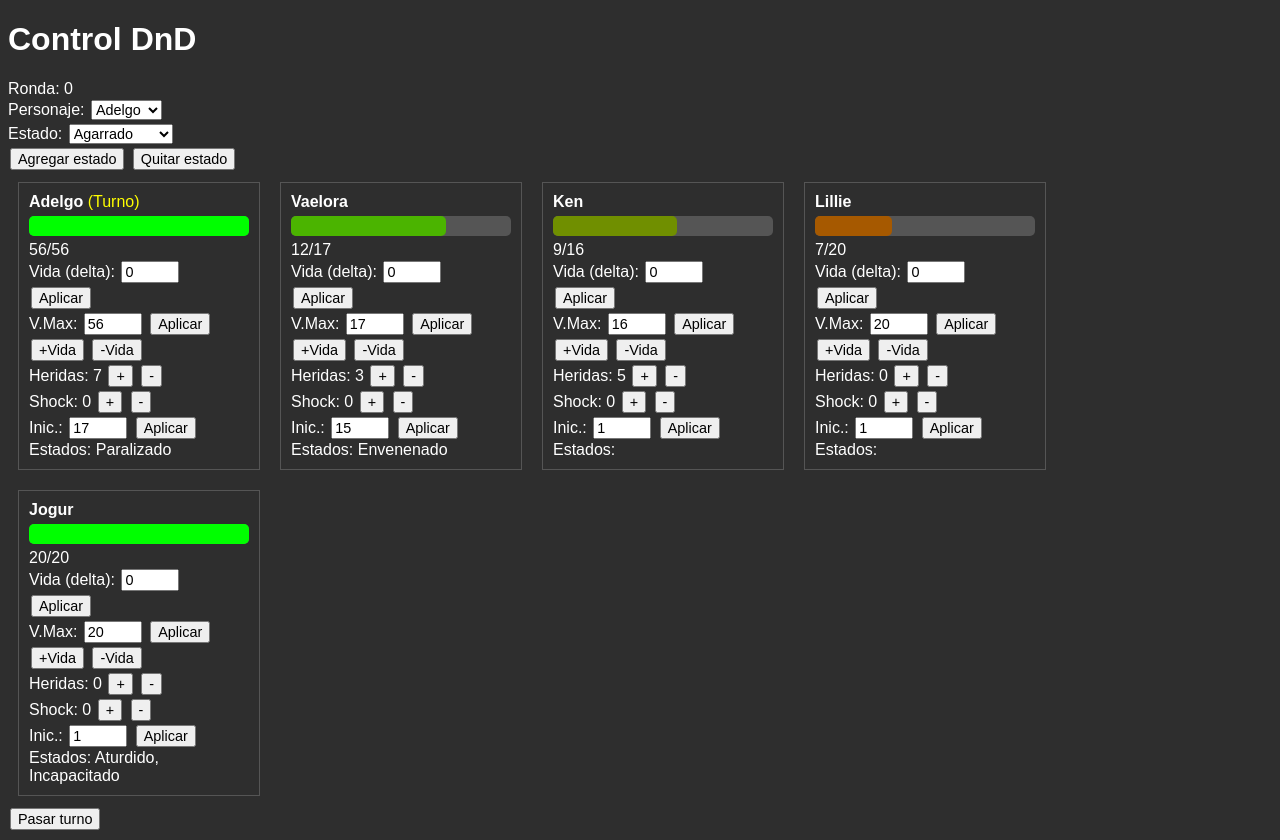
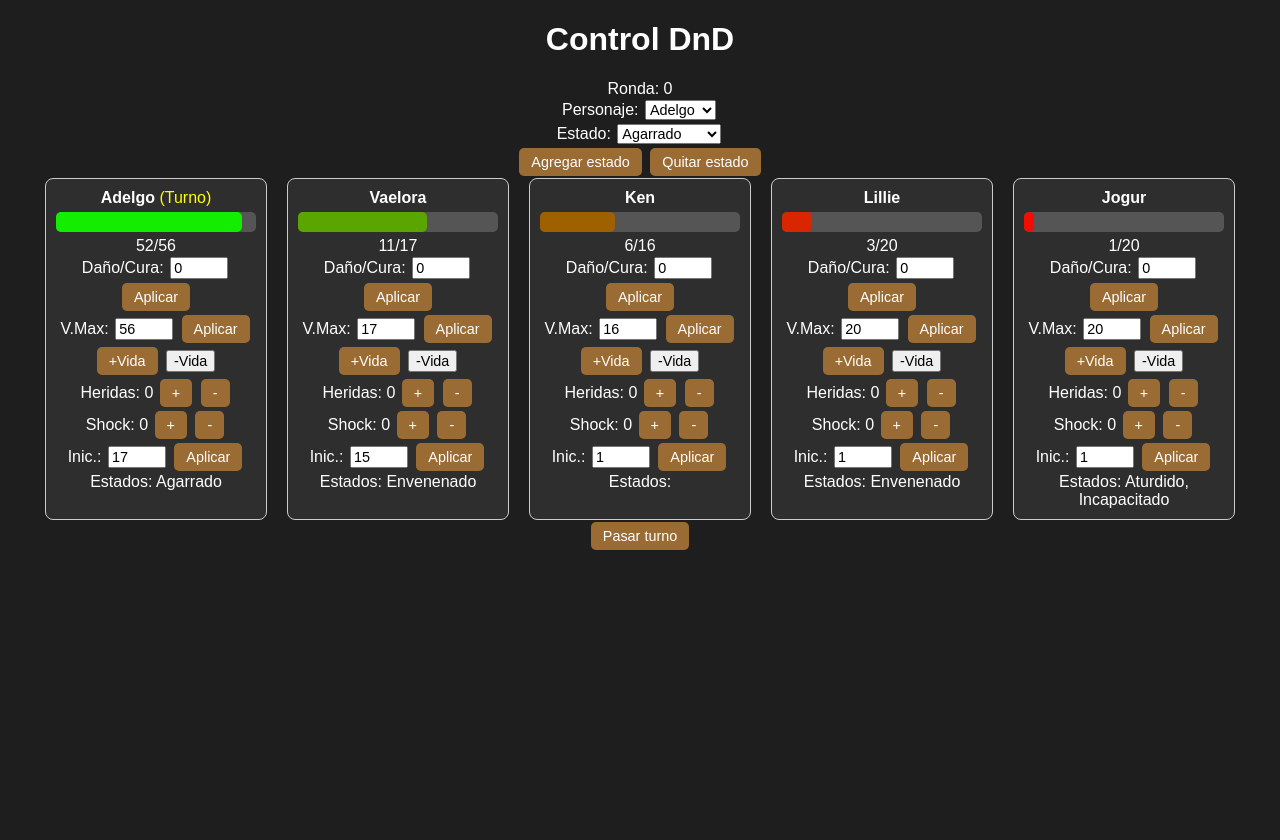
Before and after one commit to corona314/dnd_dashboard, a Flask app: page /control in a window 1280 px wide. After the commit the page ends 550 px from the top, so only its background shows below. Run offline with Flask 3, Linux system fonts and the light colour scheme.

Commit message:
Better UI for control

```diff
--- a/personajes.json
+++ b/personajes.json
@@ -3,9 +3,9 @@
     "personajes": [
         {
             "nombre": "Vaelora",
-            "vida_actual": 12,
+            "vida_actual": 11,
             "vida_max": 17,
-            "heridas": 3,
+            "heridas": 0,
             "shock": 0,
             "imagen": "vaelora.png",
             "estados": [
@@ -16,9 +16,9 @@
         },
         {
             "nombre": "Ken",
-            "vida_actual": 9,
+            "vida_actual": 6,
             "vida_max": 16,
-            "heridas": 5,
+            "heridas": 0,
             "shock": 0,
             "imagen": "ken.png",
             "estados": [],
@@ -27,31 +27,33 @@
         },
         {
             "nombre": "Adelgo",
-            "vida_actual": 56,
+            "vida_actual": 52,
             "vida_max": 56,
-            "heridas": 7,
+            "heridas": 0,
             "shock": 0,
             "imagen": "adelgo.jpeg",
             "estados": [
-                "Paralizado"
+                "Agarrado"
             ],
             "iniciativa": 17,
             "turno": true
         },
         {
             "nombre": "Lillie",
-            "vida_actual": 7,
+            "vida_actual": 3,
             "vida_max": 20,
             "heridas": 0,
             "shock": 0,
             "imagen": "lillie.png",
-            "estados": [],
+            "estados": [
+                "Envenenado"
+            ],
             "iniciativa": 1,
             "turno": false
         },
         {
             "nombre": "Jogur",
-            "vida_actual": 20,
+            "vida_actual": 1,
             "vida_max": 20,
             "heridas": 0,
             "shock": 0,
--- a/templates/control.html
+++ b/templates/control.html
@@ -5,17 +5,26 @@
 <title>Control DnD</title>
 <style>
 body {
-    background-color: #2e2e2e;
+    font-family: Arial, sans-serif;
+    background-color: #1e1e1e;
     color: white;
-    font-family: Arial, sans-serif;
+    text-align: center;
+}
+.personajes {
+    display: flex;
+    flex-wrap: nowrap;
+    gap: 20px;
+    justify-content: center;
 }
 .personaje {
-    border: 1px solid #555;
+    border: 1px solid #ccc;
     padding: 10px;
-    margin: 10px;
-    width: 220px;
-    display: inline-block;
-    vertical-align: top;
+    width: 200px;
+    text-align: center;
+    background-color: #2e2e2e;
+    border-radius: 8px;
+    color: white;
+    transition: transform 0.3s, box-shadow 0.3s;
 }
 .barra {
     background-color: #555;
@@ -34,8 +43,26 @@ input, select, button {
     margin: 2px;
     font-size: 0.9em;
 }
-button {
+.button {
+    background-color: #9b6b34;
+    border: none;
+    color: white;
+    padding: 6px 12px;
+    margin: 2px;
+    border-radius: 5px;
     cursor: pointer;
+    font-size: 0.9em;
+    transition: background-color 0.3s, transform 0.2s;
+}
+
+.button:hover {
+    background-color: #643e13;
+    transform: scale(1.05);
+}
+
+.button:active {
+    background-color: #ac8b66;
+    transform: scale(0.95);
 }
 </style>
 </head>
@@ -57,11 +84,11 @@ button {
     </select>
 </div>
 <div>
-    <button onclick="agregarEstado()">Agregar estado</button>
-    <button onclick="quitarEstado()">Quitar estado</button>
+    <button class="button" onclick="agregarEstado()">Agregar estado</button>
+    <button class="button" onclick="quitarEstado()">Quitar estado</button>
 </div>
 <div id="personajes-control"></div>
-<button onclick="pasarTurno()">Pasar turno</button>
+<button class="button" onclick="pasarTurno()">Pasar turno</button>
 
 <script>
 let personajes = [];
@@ -103,6 +130,11 @@ async function fetchData() {
 function renderPersonajes() {
     const cont = document.getElementById('personajes-control');
     cont.innerHTML = '';
+
+    // contenedor flex
+    const fila = document.createElement('div');
+    fila.className = 'personajes';
+
     personajes.forEach((p, i) => {
         const barraAncho = (p.vida_max > 0) ? (p.vida_actual / p.vida_max) * 100 : 0;
         const div = document.createElement('div');
@@ -111,25 +143,28 @@ function renderPersonajes() {
             <strong>${p.nombre}</strong> ${p.turno ? "<span style='color:yellow'>(Turno)</span>" : ""}<br>
             <div class="barra"><div class="barra-vida" style="width:${barraAncho}%;background-color:${colorBarra(p.vida_actual,p.vida_max)}"></div></div>
             <span id="vida-label-${i}">${p.vida_actual}/${p.vida_max}</span><br>
-            Vida (delta): <input type="number" id="vida-${i}" value="0" style="width:50px;">
-            <button onclick="modificar(${i}, 'vida', parseInt(document.getElementById('vida-${i}').value) || 0)">Aplicar</button><br>
+            Daño/Cura: <input type="number" id="vida-${i}" value="0" style="width:50px;">
+            <button class="button" onclick="modificar(${i}, 'vida', parseInt(document.getElementById('vida-${i}').value) || 0)">Aplicar</button><br>
             V.Max: <input type="number" id="vidaMax-${i}" value="${p.vida_max}" style="width:50px;">
-            <button onclick="aplicarVidaMax(${i})">Aplicar</button><br>
-            <button onclick="modificar(${i}, 'vida', 1)">+Vida</button>
+            <button class="button" onclick="aplicarVidaMax(${i})">Aplicar</button><br>
+            <button class="button" onclick="modificar(${i}, 'vida', 1)">+Vida</button>
             <button onclick="modificar(${i}, 'vida', -1)">-Vida</button><br>
             Heridas: <span id="heridas-${i}">${p.heridas}</span>
-            <button onclick="modificar(${i}, 'heridas', 1)">+</button>
-            <button onclick="modificar(${i}, 'heridas', -1)">-</button><br>
+            <button class="button" onclick="modificar(${i}, 'heridas', 1)">+</button>
+            <button class="button" onclick="modificar(${i}, 'heridas', -1)">-</button><br>
             Shock: <span id="shock-${i}">${p.shock}</span>
-            <button onclick="modificar(${i}, 'shock', 1)">+</button>
-            <button onclick="modificar(${i}, 'shock', -1)">-</button><br>
+            <button class="button" onclick="modificar(${i}, 'shock', 1)">+</button>
+            <button class="button" onclick="modificar(${i}, 'shock', -1)">-</button><br>
             Inic.: <input type="number" id="inic-${i}" value="${p.iniciativa || 0}" style="width:50px;">
-            <button onclick="aplicarIniciativa(${i})">Aplicar</button><br>
+            <button class="button" onclick="aplicarIniciativa(${i})">Aplicar</button><br>
             Estados: <span id="estados-${i}">${(p.estados || []).join(', ')}</span>
         `;
-        cont.appendChild(div);
+        fila.appendChild(div);
     });
+
+    cont.appendChild(fila);
 }
+
 
 async function modificar(i, tipo, cantidad = 0) {
     const p = personajes[i];
--- a/templates/dashboard.html
+++ b/templates/dashboard.html
@@ -3,7 +3,6 @@
 <head>
 <meta charset="UTF-8">
 <title>Dashboard DnD</title>
-<link rel="stylesheet" href="{{ url_for('static', filename='style.css') }}">
 <style>
 body {
     font-family: Arial, sans-serif;
```
